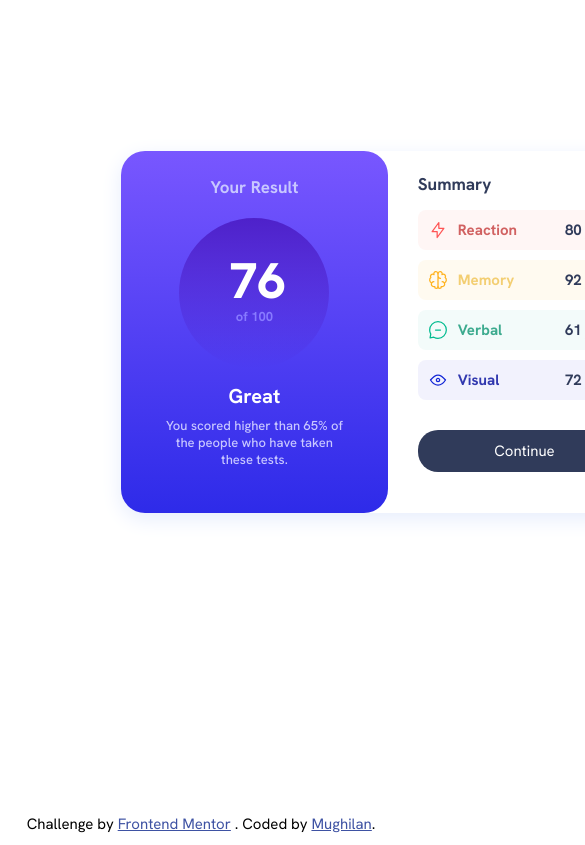
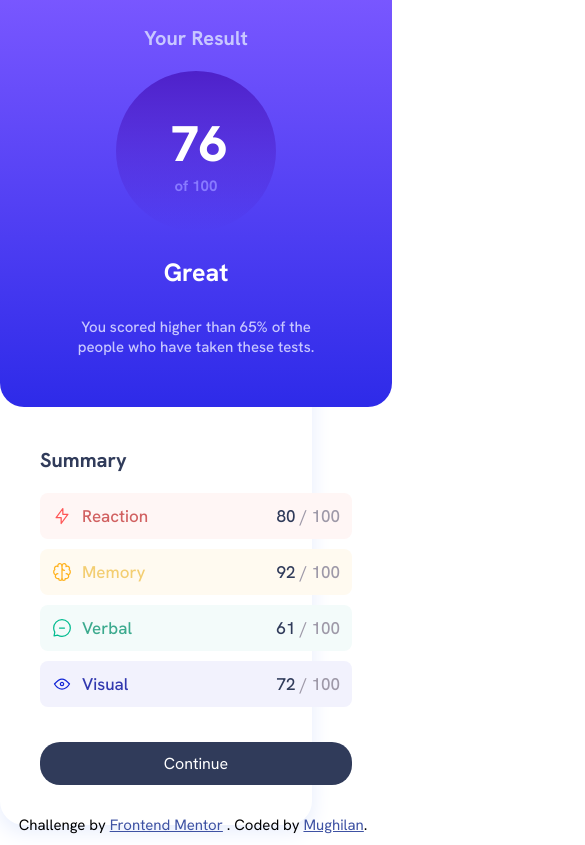
Before and after one commit to mughilan16/result-summary-component, a website built with Vite: page index.html in a window 390 px wide. Shown: the top 845 px of the page, 585 px wide, since content can reach past the window. Built offline with nearby package versions, Linux system fonts and the light colour scheme.

Commit message:
Mobile Completed

```diff
--- a/index.html
+++ b/index.html
@@ -81,7 +81,7 @@
       Challenge by
       <a href="https://www.frontendmentor.io?ref=challenge" target="_blank">
         Frontend Mentor</a>
-      . Coded by <a href="#">Mughilan</a>.
+      . Coded by <a href="https://github.com/mughilan16">Mughilan</a>.
     </div>
   </div>
 </body>
--- a/src/style.css
+++ b/src/style.css
@@ -1,13 +1,24 @@
+body {
+  padding: 0;
+  margin: 0;
+}
 .root {
-  padding-left: 29vw;
-  padding-top: 17vh;
+  /* padding-left: 29vw;
+  padding-top: 17vh; */
+  justify-content: center;
+  width: 100%;
 }
+
 .main-div {
   display: flex;
   /* margin-left: auto; */
-  width: 540px;
+  margin: auto;
+  position: absolute;
+  top: 15%;
+  left: 30%;
+  width: 600px;
   border-radius: 24px;
-  margin-right: auto;
+  /* margin-right: auto; */
   box-shadow: 0 6px 20px 1px hsl(222, 83%, 95%);
 }
 
@@ -21,7 +32,7 @@
 }
 
 .result-info {
-  font-size: 17px;
+  font-size: 20px;
   font-family: "Hanken Grotesk";
   font-weight: 700;
   text-align: center;
@@ -34,8 +45,8 @@
     hsla(241, 72%, 46%, 0)
   );
   border-radius: 100px;
-  width: 150px;
-  height: 150px;
+  width: 160px;
+  height: 160px;
   margin-left: auto;
   margin-right: auto;
   margin-top: 20px;
@@ -47,7 +58,7 @@
   margin-right: auto;
   width: 50px;
   height: 50px;
-  padding: 30px;
+  padding: 40px;
 }
 
 .result-score {
@@ -62,20 +73,20 @@
   font-family: "Hanken Grotesk";
   font-weight: 700;
   color: hsl(246, 100%, 74%);
-  font-size: 13px;
-  margin-top: -5px;
+  font-size: 15px;
+  margin-top: 0px;
   text-align: center;
 }
 
 .result-text-div {
   display: flex;
   flex-direction: column;
-  margin-bottom: 10px;
-  margin-top: 15px;
+  margin-bottom: 15px;
+  margin-top: 25px;
 }
 
 .result-text-main {
-  font-size: 20px;
+  font-size: 25px;
   font-family: "Hanken Grotesk";
   font-weight: 700;
   text-align: center;
@@ -84,7 +95,7 @@
 
 .result-text-sub {
   font-family: "Hanken Grotesk";
-  font-size: 13px;
+  font-size: 15px;
   text-align: center;
   margin-top: 8px;
   color: hsl(241, 100%, 89%);
@@ -99,13 +110,13 @@
 .summary-heading {
   font-family: "Hanken Grotesk";
   font-weight: 700;
-  font-size: 17px;
+  font-size: 20px;
 }
 
 .summary-sub {
   display: flex;
   flex-direction: column;
-  margin-top: 15px;
+  margin-top: 20px;
 }
 
 .summary-heading {
@@ -114,12 +125,12 @@
 
 .summary-box {
   display: flex;
-  padding: 10px;
+  padding: 12px;
   margin-bottom: 10px;
   border-radius: 8px;
   font-family: "Hanken Grotesk";
-  font-size: 15px;
-  font-weight: 700;
+  font-size: 17px;
+  font-weight: 500;
 }
 
 .summary-img {
@@ -174,9 +185,9 @@
   color: hsl(0, 0%, 100%);
   padding: 11px;
   border-radius: 20px;
-  margin-top: 20px;
+  margin-top: 25px;
   font-family: "Hanken Grotesk";
-  font-size: 15px;
+  font-size: 16px;
   border: 0;
 }
 
@@ -197,3 +208,36 @@
 .attribution a {
   color: hsl(228, 45%, 44%);
 }
+
+@media only screen and (max-width: 600px) {
+  .root {
+    padding: 0;
+  }
+  .main-div {
+    flex-direction: column;
+    position: relative;
+    margin: 0;
+    box-shadow: 0;
+    width: 80vw;
+    top: 0;
+    left: 0;
+  }
+  .result-div {
+    width: 100%;
+    padding: 40px;
+    padding-top: 25px;
+    padding-bottom: 15px;
+    border-radius: 0px 0px 24px 24px;
+  }
+  .result-text-sub {
+    padding: 20px;
+  }
+  .summary {
+    width: 100%;
+    padding: 40px;
+    justify-content: center;
+  }
+  .attribution {
+    position: relative;
+  }
+}
```
